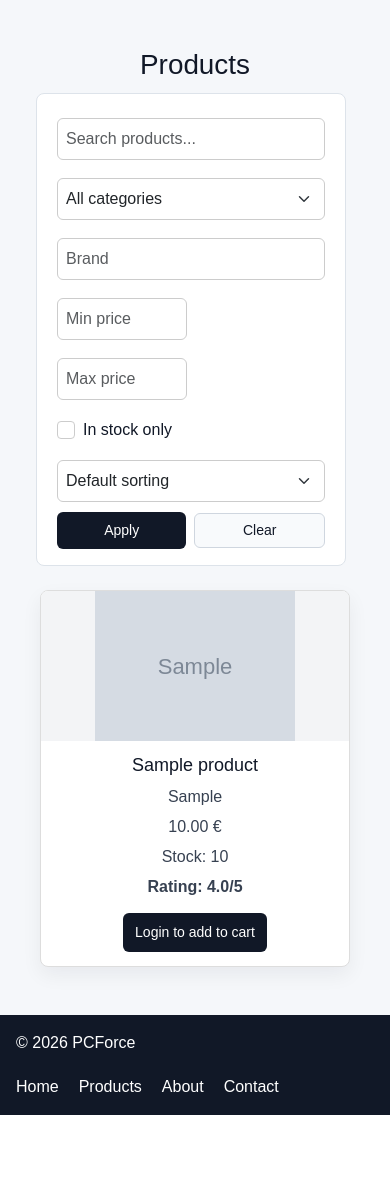
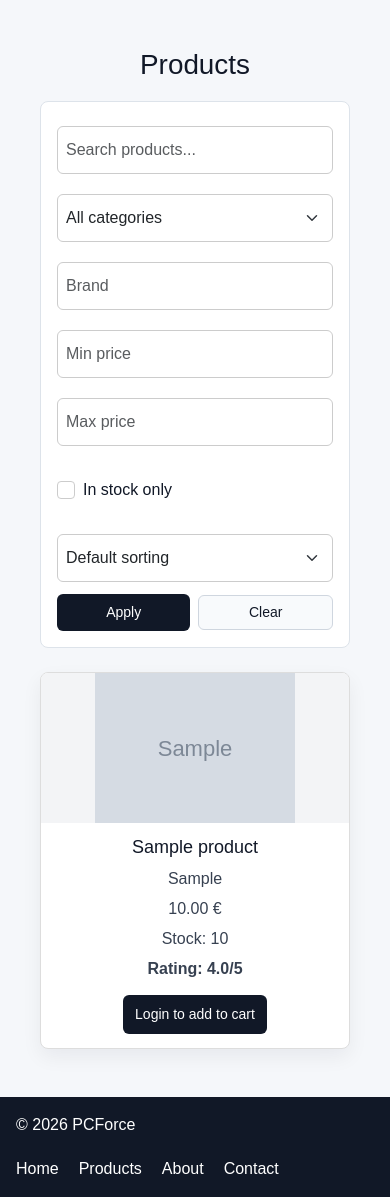
Before and after one commit to Jim-se/PCForce, a Django app: page /products/ in a window 390 px wide. Shown: the part 72-1269 px from the top of the page. Before the commit the page ends 1187 px from the top, so only its background shows below. Run offline with Django 5.2, Linux system fonts and the light colour scheme; tables that the repository leaves empty hold one stand-in row (values such as "Sample post"); grey boxes marked "Sample" are stand-in pictures.

Commit message:
view comments added, and image fallbacks for products page

```diff
--- a/store/static/store/css/style.css
+++ b/store/static/store/css/style.css
@@ -117,6 +117,23 @@
     object-fit: contain;
     display: block;
     background-color: #f3f4f6;
+}
+
+.product-image-link {
+    display: block;
+    color: inherit;
+    text-decoration: none;
+}
+
+.product-image-placeholder {
+    display: flex;
+    align-items: center;
+    justify-content: center;
+    padding: 14px;
+    color: #334155;
+    font-weight: 700;
+    line-height: 1.25;
+    text-align: center;
 }
 
 .product-info {
@@ -1001,16 +1018,24 @@ main > button {
 
 /* Compact responsive fixes */
 .product-filters.row {
-    display: flex;
+    display: grid;
+    grid-template-columns: minmax(180px, 2fr) minmax(150px, 1.2fr) minmax(120px, 1fr) minmax(100px, .8fr) minmax(100px, .8fr) max-content minmax(170px, 1.2fr) max-content;
+    gap: 12px;
+    margin: 0 0 24px;
 }
 
 .product-filters.row > * {
+    width: auto;
+    max-width: none;
+    padding: 0;
     min-width: 0;
 }
 
 .product-filters .form-control,
 .product-filters .form-select {
     width: 100%;
+    min-width: 0;
+    height: 48px;
 }
 
 .product-filters > .form-control,
@@ -1032,6 +1057,14 @@ main > button {
     white-space: nowrap;
 }
 
+.stock-filter {
+    min-height: 48px;
+}
+
+.filter-actions {
+    justify-content: flex-end;
+}
+
 .category-row,
 #ajax-add-category-form,
 .ajax-edit-category-form {
@@ -1048,6 +1081,16 @@ main > button {
     flex: 1 1 220px;
 }
 
+@media (max-width: 1200px) {
+    .product-filters.row {
+        grid-template-columns: repeat(2, minmax(0, 1fr));
+    }
+
+    .filter-actions {
+        justify-content: flex-start;
+    }
+}
+
 @media (max-width: 700px) {
     main {
         padding: 18px 10px;
@@ -1057,9 +1100,13 @@ main > button {
     .navbar-links,
     .navbar-auth,
     .navbar-search,
-    .product-filters,
+    .product-filters.row,
     .filter-actions {
         width: 100%;
+    }
+
+    .product-filters.row {
+        grid-template-columns: 1fr;
     }
 
     .navbar-search input,
--- a/store/templates/products.html
+++ b/store/templates/products.html
@@ -63,11 +63,15 @@
     <div class="products-grid">
         {% for product in products %}
             <div class="product-card card">
-                {% if product.image %}
-                    <a href="{% url 'product_details' product.uuid %}">
+                <a class="product-image-link" href="{% url 'product_details' product.uuid %}">
+                    {% if product.image %}
                         <img class="product-image card-img-top" src="{{ product.image.url }}" alt="{{ product.name }}">
-                    </a>
-                {% endif %}
+                    {% else %}
+                        <div class="product-image product-image-placeholder card-img-top">
+                            <span>{{ product.name }}</span>
+                        </div>
+                    {% endif %}
+                </a>
 
                 <div class="product-info card-body">
                     <h2>
```
Also changed, not shown: store/management/commands/seed_products.py (+31 -0 lines), store/views.py (+73 -1 lines), README.md.
